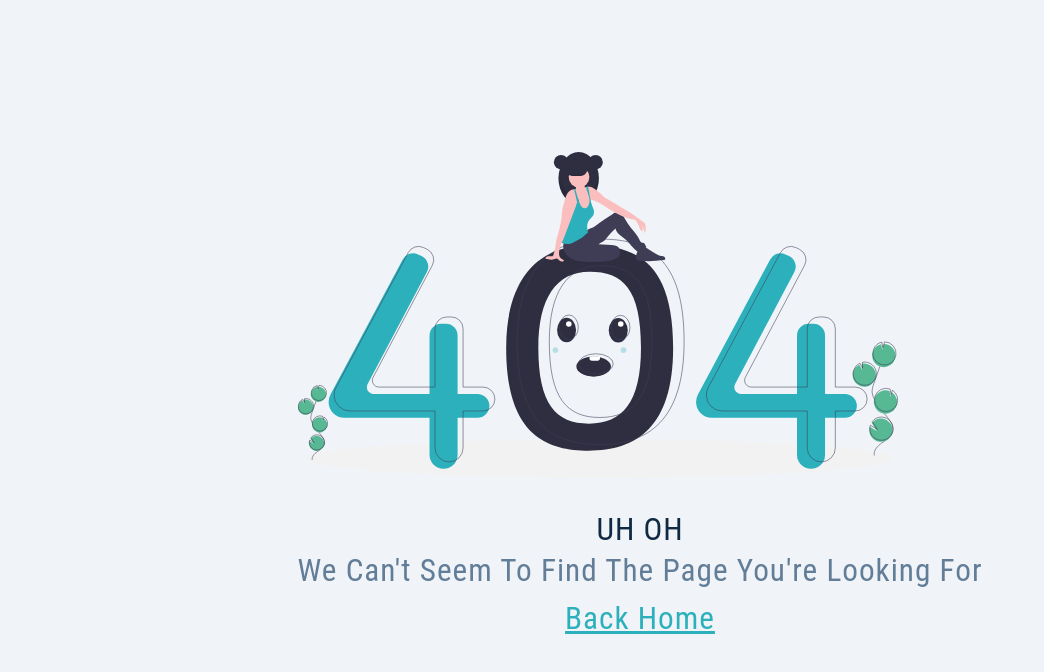
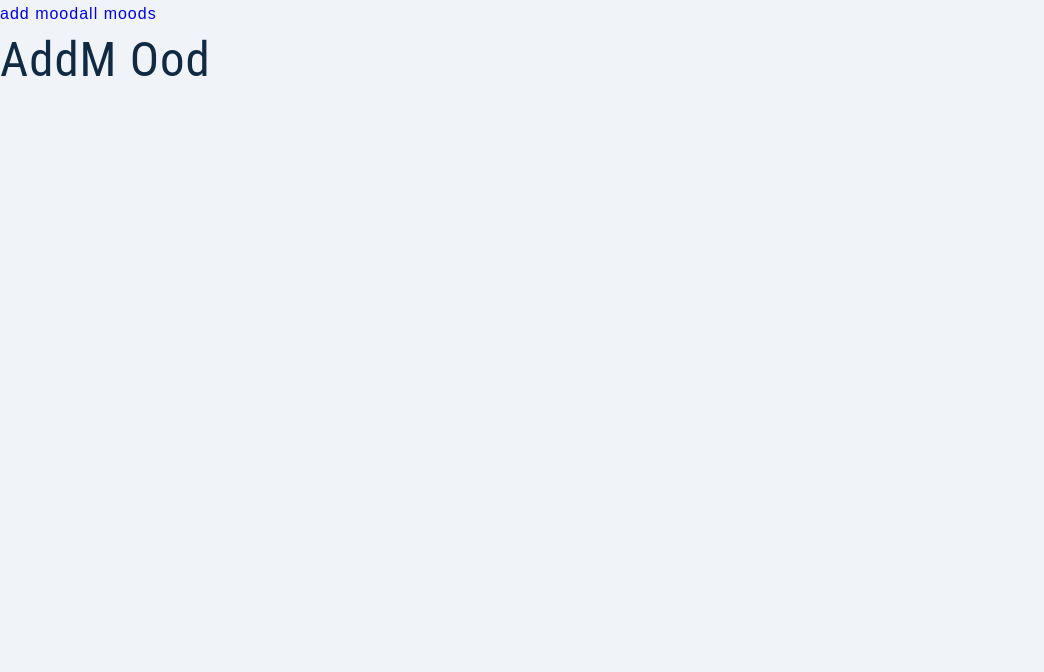
Before and after one commit to jerednav/moodily, a React (Create React App) app in the folder client/: page /add-mood in a window 1280 px wide. Shown: the top 672 px of the page, without its empty margins (0-1044 px from the left). Built offline with nearby package versions, Linux system fonts and the light colour scheme.

Commit message:
nested pages adding

```diff
--- a/client/src/App.js
+++ b/client/src/App.js
@@ -1,11 +1,24 @@
 import { BrowserRouter, Routes, Route } from "react-router-dom";
-import { Dashboard, Register, Error, Landing } from "./pages";
+import { Register, Error, Landing } from "./pages";
+import {
+  AllMoods,
+  AddMood,
+  Profile,
+  SharedLayout,
+  Stats,
+} from "./pages/dashboard";
 
 function App() {
   return (
     <BrowserRouter>
       <Routes>
-        <Route path="/" element={<Dashboard />} />
+        <Route path="/" element={<SharedLayout />}>
+          <Route index element={<Stats />} />
+          <Route path="all-moods" element={<AllMoods />} />
+          <Route path="add-mood" element={<AddMood />} />
+          <Route path="profile" element={<Profile />} />
+        </Route>
+        <Route path="/" element={<div>Dashboard</div>} />
         <Route path="/register" element={<Register />} />
         <Route
           path="/landing"
--- a/client/src/pages/Dashboard.js
+++ /dev/null
@@ -1,7 +0,0 @@
-import { useEffect } from "react";
-
-const Dashboard = () => {
-  return <h1>Dashboard page</h1>;
-};
-
-export default Dashboard;
--- /dev/null
+++ b/client/src/pages/dashboard/AddMood.js
@@ -0,0 +1,7 @@
+import React from "react";
+
+const AddMood = () => {
+  return <h1>AddM ood</h1>;
+};
+
+export default AddMood;
--- /dev/null
+++ b/client/src/pages/dashboard/AllMoods.js
@@ -0,0 +1,7 @@
+import React from "react";
+
+const AllMoods = () => {
+  return <div>AllMoods</div>;
+};
+
+export default AllMoods;
--- /dev/null
+++ b/client/src/pages/dashboard/Profile.js
@@ -0,0 +1,7 @@
+import React from "react";
+
+const Profile = () => {
+  return <div>Profile</div>;
+};
+
+export default Profile;
--- /dev/null
+++ b/client/src/pages/dashboard/SharedLayout.js
@@ -0,0 +1,16 @@
+import { Outlet, Link } from "react-router-dom";
+import Wrapper from "../../assets/wrappers/SharedLayout";
+
+const SharedLayout = () => {
+  return (
+    <Wrapper>
+      <div>
+        <Link to="add-mood">add mood</Link>
+        <Link to="all-moods">all moods</Link>
+      </div>
+      <Outlet />
+    </Wrapper>
+  );
+};
+
+export default SharedLayout;
--- /dev/null
+++ b/client/src/pages/dashboard/Stats.js
@@ -0,0 +1,7 @@
+import React from "react";
+
+const Stats = () => {
+  return <h1>Stats</h1>;
+};
+
+export default Stats;
--- /dev/null
+++ b/client/src/pages/dashboard/index.js
@@ -0,0 +1,7 @@
+import AddMood from "./AddMood";
+import AllMoods from "./AllMoods";
+import Profile from "./Profile";
+import SharedLayout from "./SharedLayout";
+import Stats from "./Stats";
+
+export { AllMoods, AddMood, Profile, SharedLayout, Stats };
--- a/client/src/pages/index.js
+++ b/client/src/pages/index.js
@@ -1,6 +1,5 @@
-import Dashboard from "./Dashboard";
 import Register from "./Register";
 import Error from "./Error";
 import Landing from "./Landing";
 
-export { Dashboard, Landing, Error, Register };
+export { Landing, Error, Register };
```
